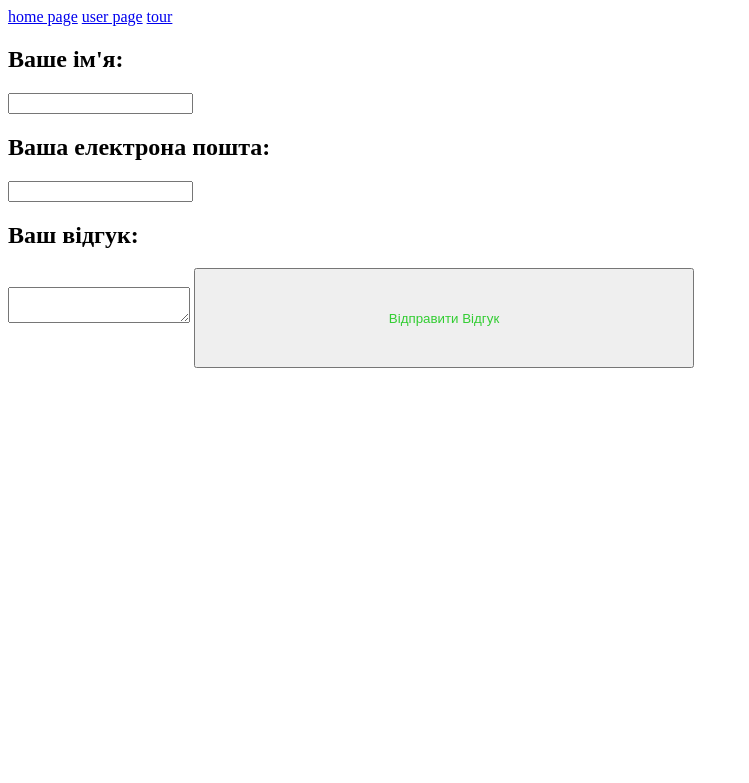
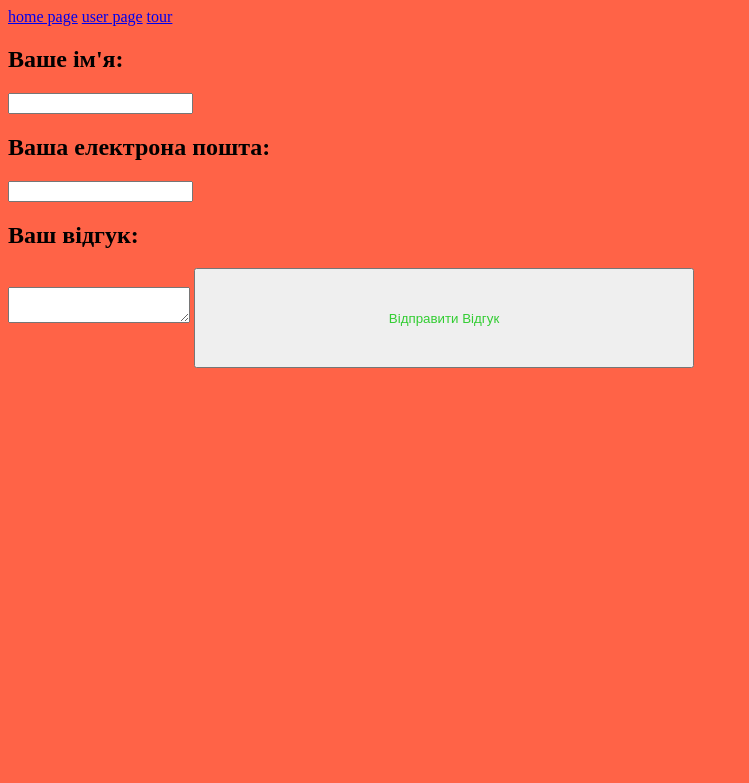
Before and after one commit to mykolayezhov/new, a Python web app: template home/templates/home.html in a window 1280 px wide. Shown: the top 783 px of the page, without its empty margins (0-749 px from the left). Run offline with Jinja, Linux system fonts and the light colour scheme; the template is opened without the code that fills it, so the values that code supplies are empty.

Commit message:
not working css, js

```diff
--- a/home/static/style.css
+++ b/home/static/home.css
@@ -1,5 +1,8 @@
-button{
+.btn1{
     height: 100px;
     width: 500px;
     color: limegreen;
 }
+body{
+    background-color: tomato;
+}
--- /dev/null
+++ b/home/static/script.js
@@ -0,0 +1 @@
+alert("Алахакбар")
--- a/home/templates/home.html
+++ b/home/templates/home.html
@@ -1,10 +1,15 @@
 {% extends "base.html" %}
 
+
 {% block style %}
-    <link rel="stylesheet" href="{{ url_for('static', filename='style.css') }}">
-{% endblock style %}
+    <link rel="stylesheet" href="{{ url_for('static', filename = 'home.css') }}">
+    <script  src = "{{ url_for('static', filename = 'script.js') }}" defer></script>
+{% endblock %}
 
-{% block title %} Home {% endblock %}
+
+{% block title %}
+    Home
+{% endblock %}
 
 
 
@@ -18,8 +23,8 @@
         <input type="text" name = "Email">
         <h2>Ваш відгук:</h2>
         <textarea name="recall_text"></textarea>
-
-        <button type="submit" id="send_info">Відправити Відгук</button>
+        <input type="hidden" name="recall" value="true">
+        <button type="submit" id="send_info" class="btn1">Відправити Відгук</button>
 
     </form>
 </div>
--- a/main/templates/base.html
+++ b/main/templates/base.html
@@ -4,7 +4,6 @@
         <meta name="viewport" content="width=device-width, initial-scale=1.0">
         <title>{% block title %}  {% endblock %}</title>
         {% block style %}
-
         {% endblock style %}
     </head>
     <body>
```
